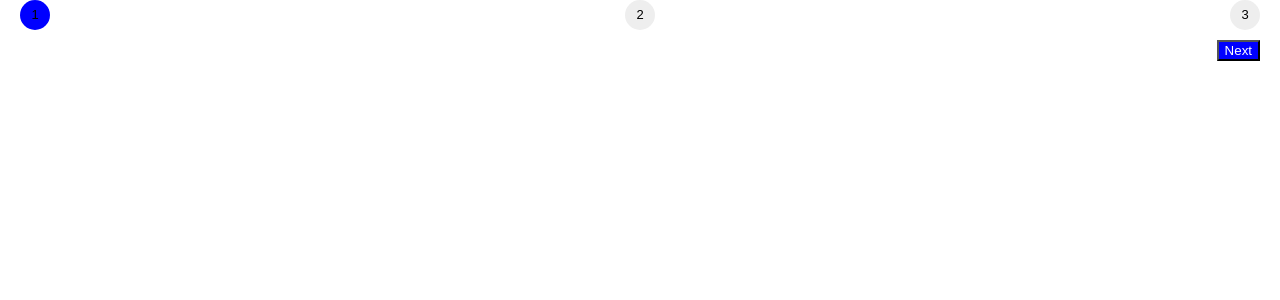
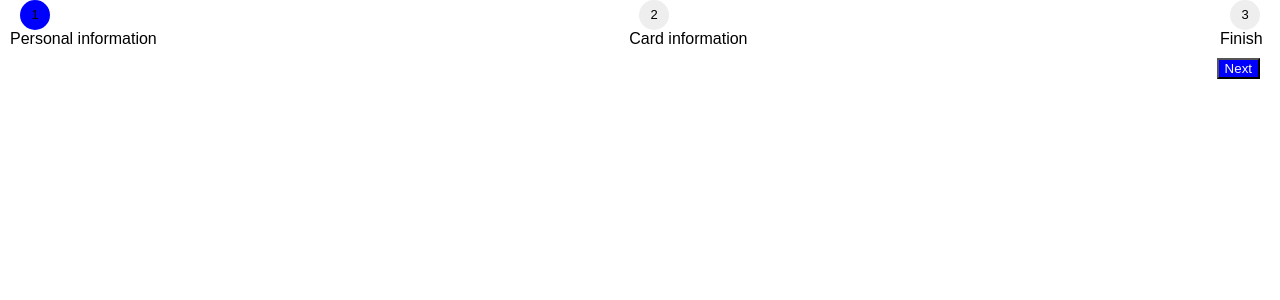
Before and after one commit to taksenov/react-loftschool-homework-3, a React (Create React App) app: page / in a window 1280 px wide. Shown: the top 300 px of the page. Built offline with nearby package versions, Linux system fonts and the light colour scheme; the HTML template or start-up script is replaced by a standard one.

Commit message:
Step tests -- All done

```diff
--- a/src/Step.js
+++ b/src/Step.js
@@ -11,6 +11,7 @@ class Step extends PureComponent {
     } //constructor
 
     handleClick() {
+        if (!this.props.isClickable) return;
         const { number, onClick } = this.props;
         onClick(number);
     } //handleClick
@@ -24,15 +25,11 @@ class Step extends PureComponent {
                         (this.props.isSelected ? 'step-selected ' : '') +
                         (this.props.isClickable ? 'step-clickable ' : '')
                     }
-                    onClick={this.props.isClickable ? this.handleClick : null}
+                    onClick={this.handleClick}
                 >
                     <div className="step__number">{this.props.number}</div>
                 </div>
-                <div className="step__title">
-                    {React.Children.map(this.props.children, el => {
-                        el;
-                    })}
-                </div>
+                <div className="step__title">{this.props.children}</div>
             </div>
         );
     }
```
